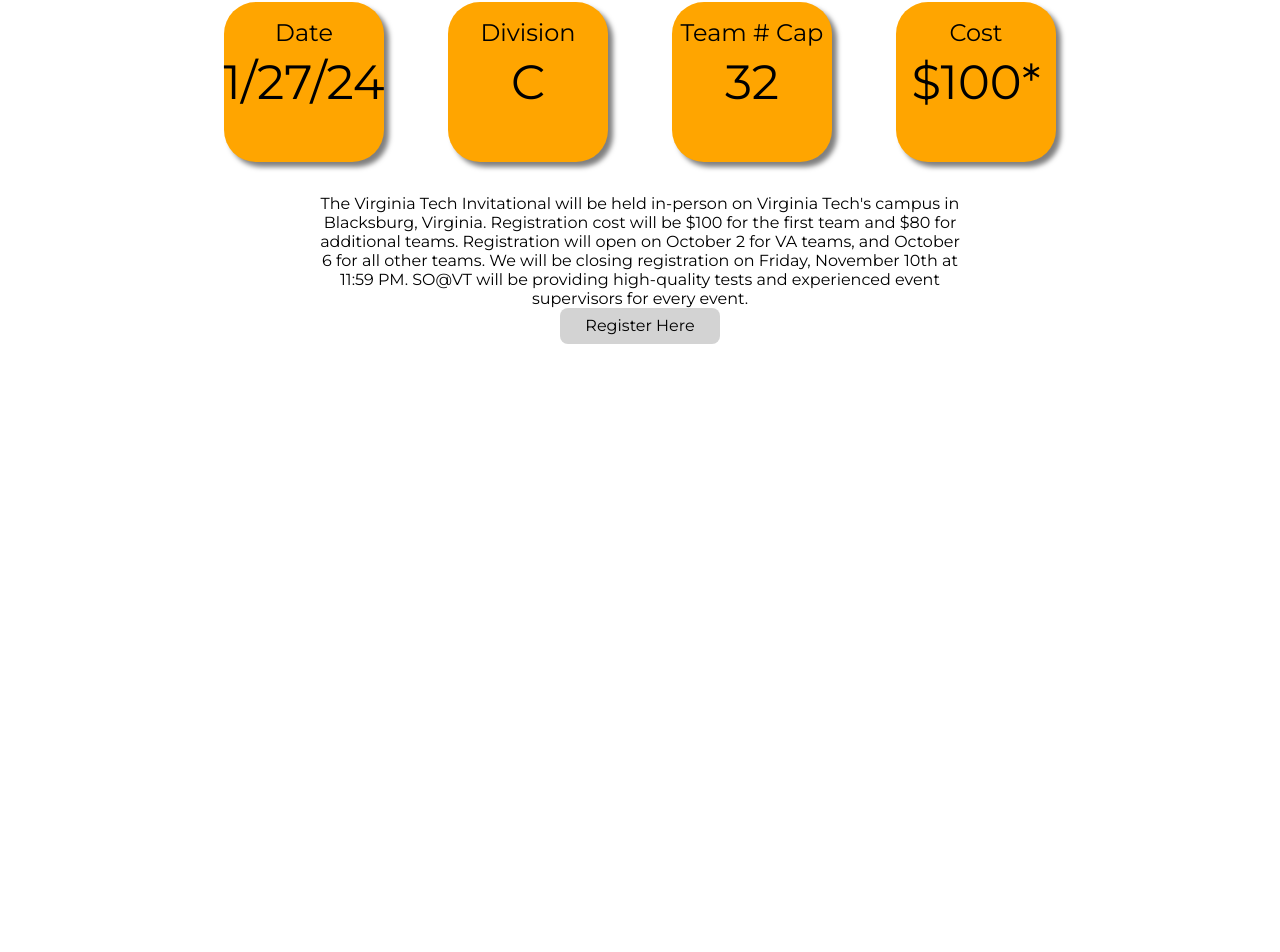
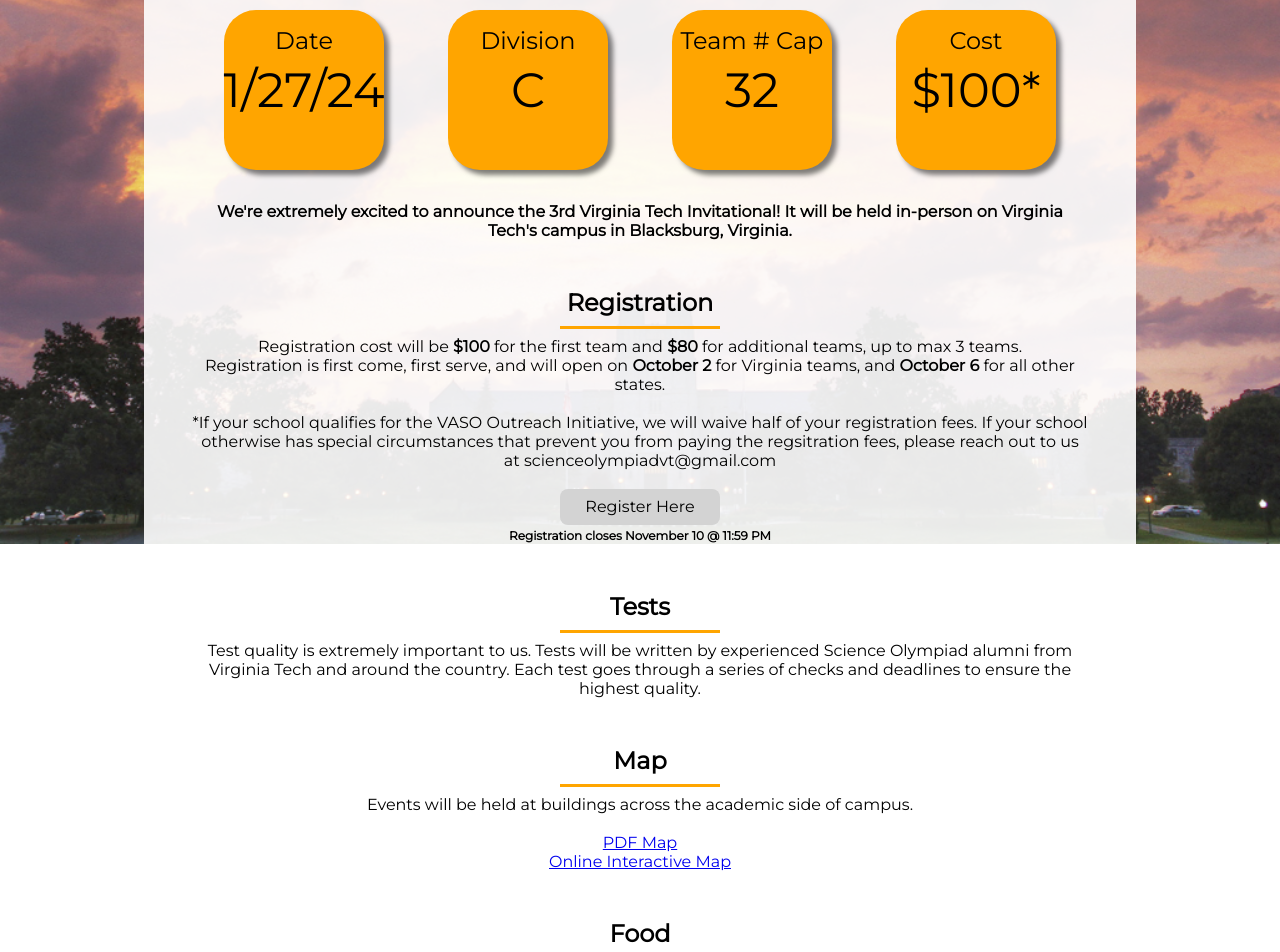
Before and after one commit to Pojoto/sovt-website, a SvelteKit app: page /tournament-info in a window 1280 px wide. Shown: the part 256-1208 px from the top of the page. Before the commit the page ends 800 px from the top, so only its background shows below. Built offline with nearby package versions, Linux system fonts and the light colour scheme.

Commit message:
updated lots of info on tournament info page

```diff
--- a/src/routes/tournament-info/+page.svelte
+++ b/src/routes/tournament-info/+page.svelte
@@ -1,17 +1,13 @@
-
-<svelte:head>
-    <link href="https://fonts.googleapis.com/css2?family=Montserrat&display=swap" rel="stylesheet">
-</svelte:head>
 
 <script>
     import Card from '$lib/Card.svelte';
     import Button from '$lib/Button.svelte';
 </script>
 
-
-<body>
+<div class='bg-image'></div>
+<div class="content">
     <div class="title">
-        2024 Virginia Tech Invitational
+        <b>2024 Virginia Tech Invitational</b>
     </div>
 
     <div class="cards">
@@ -22,32 +18,90 @@
     </div>
 
     <div class="info">
-        The Virginia Tech Invitational will be held in-person on Virginia Tech's campus in Blacksburg, Virginia.
-        Registration cost will be $100 for the first team and $80 for additional teams. Registration will open on
-        October 2 for VA teams, and October 6 for all other teams. We will be closing registration on Friday, November 10th at 11:59 PM.
-        SO@VT will be providing high-quality tests and experienced event supervisors for every event.
+        <b>We're extremely excited to announce the 3rd Virginia Tech Invitational! It will be held in-person on Virginia Tech's campus in Blacksburg, Virginia.</b>
+
+
+        <div class="section">
+            <h2>
+                Registration
+            </h2>
+
+            <p>
+                Registration cost will be <b>$100</b> for the first team and <b>$80</b> for additional teams, up to max 3 teams. <br>Registration is first come, first serve, and will open on
+                <b>October 2</b> for Virginia teams, and <b>October 6</b> for all other states.
+                <br><br>
+
+
+                *If your school qualifies for the VASO Outreach Initiative, we will waive half of your registration fees.
+                If your school otherwise has special circumstances that prevent you from paying the regsitration fees, please reach out to us at scienceolympiadvt@gmail.com
+
+                <br><br>
+                <Button text="Register Here" url="/" active={false}/>
+
+                <b style="font-size:.75rem">Registration closes November 10 @ 11:59 PM</b>
+
+            </p>
+        </div>
+
+        <div class="section">
+            <h2>
+                Tests
+            </h2>
+
+            <p>
+                Test quality is extremely important to us. Tests will be written by experienced Science Olympiad alumni from Virginia Tech and around the country.
+                Each test goes through a series of checks and deadlines to ensure the highest quality.
+
+            </p>
+        </div>
+
+        <div class="section">
+            <h2>
+                Map
+            </h2>
+
+            <p>
+                Events will be held at buildings across the academic side of campus.
+                <br>
+                <br>
+                <a href="https://www.vt.edu/content/dam/vt_edu/maps-locations/blacksburg-map-july21.pdf" target="_blank">PDF Map</a>
+                <br>
+                <a href="https://campusmap.aws.gis.cloud.vt.edu/">Online Interactive Map</a>
+
+            </p>
+        </div>
+
+        <div class="section">
+            <h2>
+                Food
+            </h2>
+
+                There are several dining halls across campus, located mainly on the residential side. Some options:<br>
+                <ul style="display:inline-block">
+                    <li>a</li>
+                    <li>b</li>
+                    <li>c</li>
+                    <li>d</li>
+                </ul>
+                <br>
+
+                If you really want to, food can be found off campus. (Virginia Tech is ranked #2 in campus food!)
+
+        </div>
+
 
     </div>
-
-    <Button text="Register Here" url="/" active={false}/>
-
-
-</body>
-
-
+</div>
 
 
 
 <style>
 
-    body {
-        padding-top: 10rem;
-    }
-
     .title {
         text-align: center;
         font-family: 'Montserrat', sans-serif;
         font-size: 3rem;
+
     }
 
     .cards {
@@ -58,7 +112,7 @@
     }
 
     .info {
-        width: 50vw;
+
         margin-left: auto;
         margin-right: auto;
         margin-top: 2rem;
@@ -67,4 +121,71 @@
         font-size: 1rem;
     }
 
+    .section {
+        margin-top: 3rem;
+        text-align: center;
+        margin-left: auto;
+        margin-right: auto;
+    }
+
+    .content {
+
+        background-color: rgba(255, 255, 255, .9);
+        margin-top: 8rem;
+        width: 70vw;
+        text-align: center;
+        margin-left: auto;
+        margin-right: auto;
+
+        border-radius: 5rem;
+
+        padding: 3rem;
+    }
+
+    .bg-image {
+        /* The image used */
+        background-image: url("/images/drillfield_sunset.png");
+        z-index: -1;
+        /* Full height */
+        /* height: 100vh;
+        width: 100vw; */
+        min-height: 100vh;
+        min-width: 100vw;
+        position:fixed;
+        top:0;
+        left:0;
+
+        /* Center and scale the image nicely */
+        background-position: center;
+        background-repeat: no-repeat;
+        background-size: cover;
+        /* background-repeat: no-repeat;
+        background-attachment: fixed;
+        background-size: cover; */
+    }
+
+    .section:hover h2::after{
+        width: 30rem;
+        background-color: rgba(106, 44, 62);
+    }
+
+    h2 {
+        position: relative;
+    }
+
+    h2::after {
+        content: "";
+        height: 3px;
+        width: 10rem;
+        background-color: orange;
+        position: absolute;
+        bottom: -.5em;
+        left: 50%;
+        transform: translate(-50%);
+
+        transition: 0.3s;
+    }
+
+
+
 </style>
```
